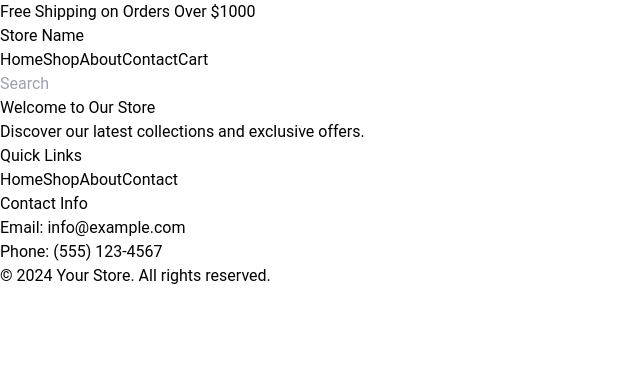
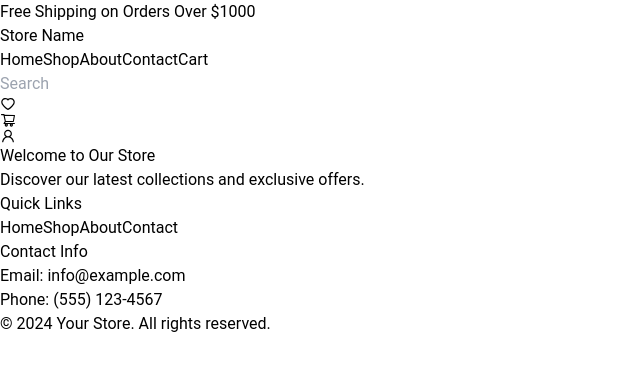
Before and after one commit to aetech24/cepta-it, a React (Vite) app: page / in a window 1280 px wide. Shown: the top 370 px of the page, without its empty margins (0-640 px from the left). Built offline with nearby package versions, Linux system fonts and the light colour scheme.

Commit message:
Enhance navigation bar by adding icon links for favorites, cart, and user profile

```diff
--- a/src/components/nav.jsx
+++ b/src/components/nav.jsx
@@ -1,5 +1,5 @@
 import { Link } from 'react-router-dom';
-import React from 'react';
+import { AiOutlineHeart, AiOutlineShoppingCart, AiOutlineUser } from 'react-icons/ai';
 
 const Nav = () => {
   return (
@@ -29,6 +29,11 @@ const Nav = () => {
             </Link>
           </div>
           <div><input type="search" name="" id="" placeholder="Search" className="w-[200px] h-[40px] rounded-md p-2 bg-[#E6EAF5] border-none"></input></div>
+          <div className="flex space-x-6">
+            <Link><AiOutlineHeart/></Link>
+            <Link><AiOutlineShoppingCart/></Link>
+            <Link><AiOutlineUser/></Link>
+          </div>
         </div>
     </nav>
   );
```
